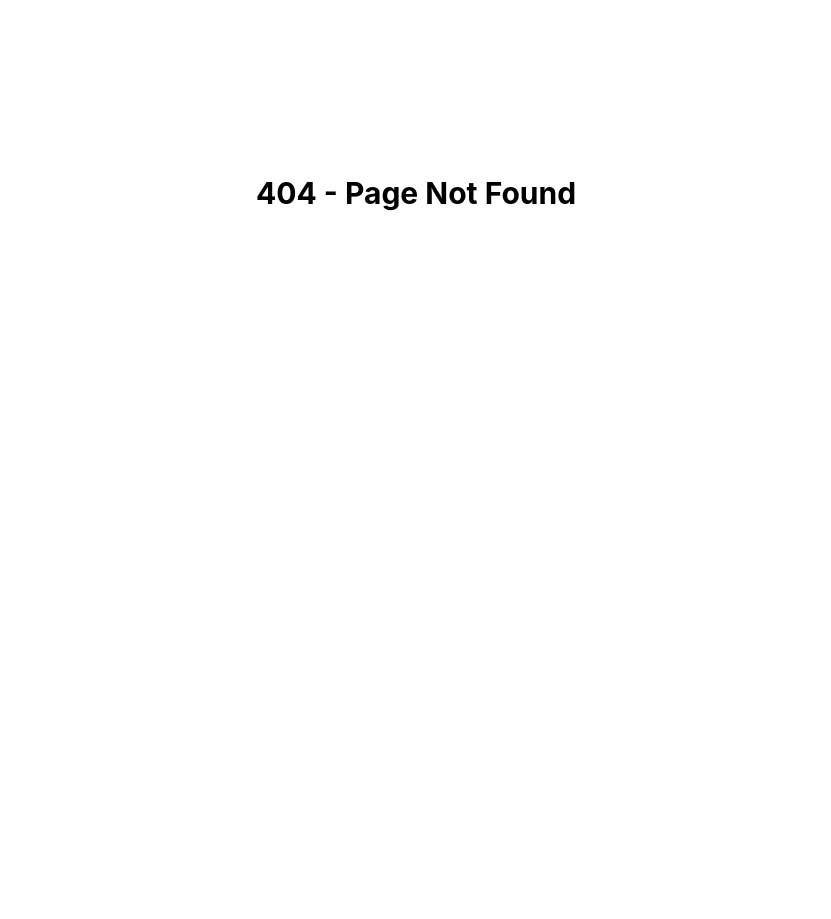
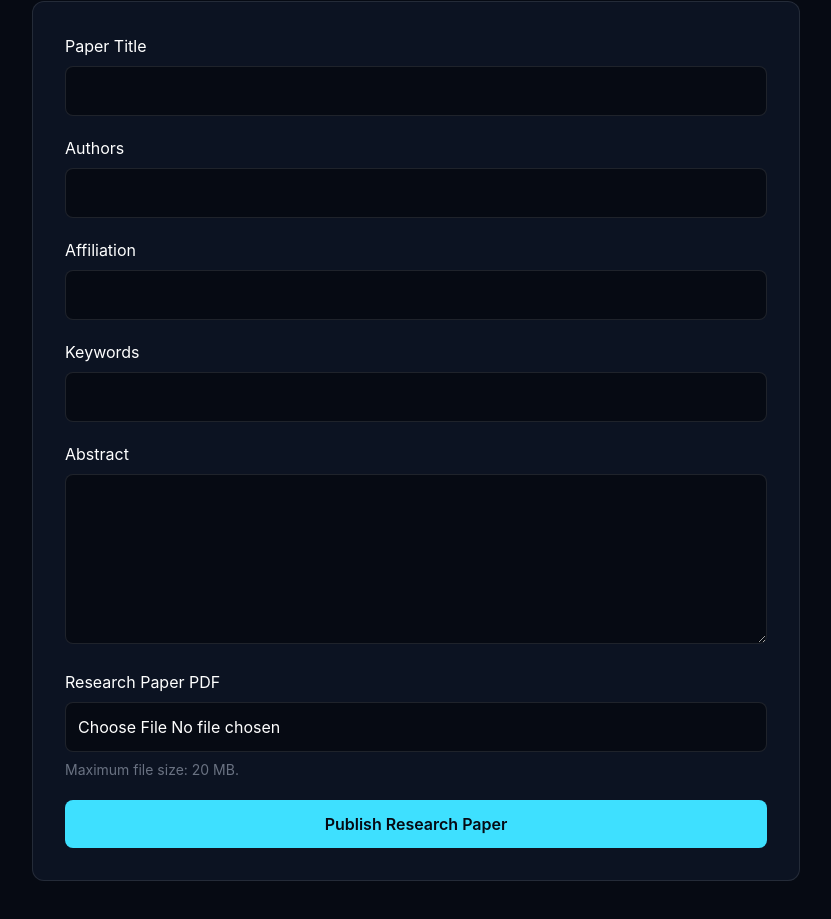
Before and after one commit to Nethra910/AeroSpace, a React app in the folder frontend/: page /admin/research-papers/publish in a window 1280 px wide. Before the commit this address had no page. Shown: the part 207-1126 px from the top of the page, without its empty margins (224-1055 px from the left). Before the commit the page ends 800 px from the top, so only its background shows below. Built offline with nearby package versions, Linux system fonts and the light colour scheme; the HTML template or start-up script is replaced by a standard one.

Commit message:
Added improvements

```diff
--- /dev/null
+++ b/frontend/src/pages/admin/AdminSubmitResearchPaper.jsx
@@ -0,0 +1,140 @@
+import { useState } from "react";
+import { useNavigate } from "react-router-dom";
+import {
+  uploadAdminResearchPaperPdf,
+  submitAdminResearchPaper,
+} from "../../services/researchPaperService";
+
+function AdminSubmitResearchPaper() {
+  const navigate = useNavigate();
+
+  const [formData, setFormData] = useState({
+    title: "",
+    abstract: "",
+    authors: "",
+    affiliation: "",
+    keywords: "",
+  });
+
+  const [file, setFile] = useState(null);
+  const [loading, setLoading] = useState(false);
+  const [error, setError] = useState("");
+
+  const handleChange = (e) => {
+    setFormData({
+      ...formData,
+      [e.target.name]: e.target.value,
+    });
+  };
+
+  const handleSubmit = async (e) => {
+    e.preventDefault();
+
+    if (!file) {
+      setError("Please select a PDF file.");
+      return;
+    }
+
+    try {
+      setLoading(true);
+      setError("");
+
+      const uploadResponse = await uploadAdminResearchPaperPdf(file);
+
+      await submitAdminResearchPaper({
+        ...formData,
+        pdf_url: uploadResponse.pdf_url,
+        cloudinary_public_id: uploadResponse.public_id,
+      });
+
+      alert("Research paper published successfully!");
+      navigate("/admin/research-papers");
+    } catch (err) {
+      setError(
+        err.response?.data?.detail || "Failed to publish research paper.",
+      );
+    } finally {
+      setLoading(false);
+    }
+  };
+
+  return (
+    <section className="min-h-screen bg-[#060A13] px-6 py-12 text-white">
+      <div className="mx-auto max-w-3xl">
+        <button
+          onClick={() => navigate("/admin/dashboard")}
+          className="mb-8 text-[#3EE0FF]"
+        >
+          ← Back to Dashboard
+        </button>
+
+        <h1 className="mb-3 text-3xl font-bold">Publish Research Paper</h1>
+
+        <p className="mb-8 text-gray-400">
+          Admin submissions are published immediately without approval.
+        </p>
+
+        <form
+          onSubmit={handleSubmit}
+          className="space-y-5 rounded-xl border border-white/10 bg-[#0C1322] p-8"
+        >
+          {[
+            ["title", "Paper Title"],
+            ["authors", "Authors"],
+            ["affiliation", "Affiliation"],
+            ["keywords", "Keywords"],
+          ].map(([name, label]) => (
+            <div key={name}>
+              <label className="mb-2 block">{label}</label>
+              <input
+                name={name}
+                value={formData[name]}
+                onChange={handleChange}
+                required
+                className="w-full rounded-lg border border-white/10 bg-[#060A13] p-3 outline-none focus:border-[#3EE0FF]"
+              />
+            </div>
+          ))}
+
+          <div>
+            <label className="mb-2 block">Abstract</label>
+            <textarea
+              name="abstract"
+              value={formData.abstract}
+              onChange={handleChange}
+              required
+              rows={6}
+              className="w-full rounded-lg border border-white/10 bg-[#060A13] p-3 outline-none focus:border-[#3EE0FF]"
+            />
+          </div>
+
+          <div>
+            <label className="mb-2 block">Research Paper PDF</label>
+            <input
+              type="file"
+              accept=".pdf,application/pdf"
+              onChange={(e) => setFile(e.target.files[0] || null)}
+              required
+              className="w-full rounded-lg border border-white/10 bg-[#060A13] p-3"
+            />
+            <p className="mt-2 text-sm text-gray-500">
+              Maximum file size: 20 MB.
+            </p>
+          </div>
+
+          {error && <p className="text-red-400">{error}</p>}
+
+          <button
+            type="submit"
+            disabled={loading}
+            className="w-full rounded-lg bg-[#3EE0FF] p-3 font-semibold text-[#060A13] disabled:opacity-50"
+          >
+            {loading ? "Publishing..." : "Publish Research Paper"}
+          </button>
+        </form>
+      </div>
+    </section>
+  );
+}
+
+export default AdminSubmitResearchPaper;
--- a/frontend/src/pages/admin/Dashboard.jsx
+++ b/frontend/src/pages/admin/Dashboard.jsx
@@ -68,19 +68,29 @@ function Dashboard() {
           </Link>
           <Link
             to="/admin/research-papers"
-            className="block rounded-xl border border-[#1D2940] bg-[#0C1322] p-6 transition hover:border-[#3EE0FF]"
+            className="rounded-xl border border-[#1D2940] bg-[#0C1322] p-6 transition hover:border-[#3EE0FF]"
           >
             <h2 className="text-xl font-semibold text-white">
               Research Papers
             </h2>
 
             <p className="mt-2 text-gray-400">
-              Review, approve, or reject user-submitted research papers.
+              Publish your own research papers instantly, review user
+              submissions, and manage published papers.
             </p>
 
             <span className="mt-4 inline-block text-[#3EE0FF]">
               Manage Papers →
             </span>
+          </Link>
+          <Link
+            to="/admin/research-papers/publish"
+            className="rounded-xl border border-white/10 bg-slate-900 p-8 hover:border-cyan-400"
+          >
+            <h2 className="text-xl font-semibold">Publish Research Paper</h2>
+            <p className="mt-3 text-slate-400">
+              Submit and publish research papers directly as admin.
+            </p>
           </Link>
         </div>
       </div>
--- a/frontend/src/pages/admin/Login.jsx
+++ b/frontend/src/pages/admin/Login.jsx
@@ -1,9 +1,11 @@
 import { useState } from "react";
-import { useNavigate } from "react-router-dom";
+import { useNavigate, useSearchParams } from "react-router-dom";
 import authService from "../../services/authService";
-import { useSearchParams } from "react-router-dom";
 
 function Login() {
+  const navigate = useNavigate();
+  const [searchParams] = useSearchParams();
+
   const [username, setUsername] = useState("");
   const [password, setPassword] = useState("");
   const [error, setError] = useState(
@@ -12,9 +14,6 @@ function Login() {
       : "",
   );
   const [loading, setLoading] = useState(false);
-  const [searchParams] = useSearchParams();
-
-  const navigate = useNavigate();
 
   const handleSubmit = async (e) => {
     e.preventDefault();
--- a/frontend/src/pages/admin/ResearchPaperManagement.jsx
+++ b/frontend/src/pages/admin/ResearchPaperManagement.jsx
@@ -4,12 +4,14 @@ import {
   reviewResearchPaper,
   deleteResearchPaper,
 } from "../../services/researchPaperService";
+import { useNavigate } from "react-router-dom";
 function ResearchPaperManagement() {
   const [papers, setPapers] = useState([]);
   const [loading, setLoading] = useState(true);
   const [error, setError] = useState("");
   const [processingId, setProcessingId] = useState(null);
   const [rejectionReason, setRejectionReason] = useState({});
+  const navigate = useNavigate();
 
   const [activeStatus, setActiveStatus] = useState("all");
 
@@ -92,7 +94,17 @@ function ResearchPaperManagement() {
   return (
     <div className="min-h-screen bg-[#060A13] px-6 py-10 text-white">
       <div className="mx-auto max-w-7xl">
-        <h1 className="mb-8 text-3xl font-bold">Research Paper Management</h1>
+        {/* <h1 className="mb-8 text-3xl font-bold">Research Paper Management</h1> */}
+        <div className="mb-8 flex flex-wrap items-center justify-between gap-4">
+          <h1 className="text-3xl font-bold">Research Paper Management</h1>
+
+          <button
+            onClick={() => navigate("/admin/research-papers/publish")}
+            className="rounded-lg bg-[#3EE0FF] px-5 py-3 font-semibold text-[#060A13] hover:bg-cyan-300"
+          >
+            + Publish Research Paper
+          </button>
+        </div>
         <div className="mb-8 flex flex-wrap gap-3">
           {["all", "pending", "approved", "rejected"].map((status) => (
             <button
--- a/frontend/src/routes/AppRoutes.jsx
+++ b/frontend/src/routes/AppRoutes.jsx
@@ -26,6 +26,7 @@ import UserProfile from "../pages/auth/UserProfile";
 import SubmitResearchPaper from "../pages/SubmitResearchPaper";
 import MySubmissions from "../pages/MySubmissions";
 import ResearchPaperManagement from "../pages/admin/ResearchPaperManagement";
+import AdminSubmitResearchPaper from "../pages/admin/AdminSubmitResearchPaper";
 function AppRoutes() {
   return (
     <Routes>
@@ -73,6 +74,10 @@ function AppRoutes() {
           element={<ResearchPaperManagement />}
         />
       </Route>
+      <Route
+        path="/admin/research-papers/publish"
+        element={<AdminSubmitResearchPaper />}
+      />
 
       <Route path="*" element={<NotFound />} />
     </Routes>
--- a/frontend/src/services/researchPaperService.js
+++ b/frontend/src/services/researchPaperService.js
@@ -85,3 +85,22 @@ export const deleteResearchPaper = async (paperId) => {
 
   return response.data;
 };
+
+export const uploadAdminResearchPaperPdf = async (file) => {
+  const formData = new FormData();
+  formData.append("file", file);
+
+  const response = await api.post("/admin/research-papers/upload", formData, {
+    headers: {
+      "Content-Type": "multipart/form-data",
+    },
+  });
+
+  return response.data;
+};
+
+export const submitAdminResearchPaper = async (paperData) => {
+  const response = await api.post("/admin/research-papers/", paperData);
+
+  return response.data;
+};
```
Also changed, not shown: 1 other file (tests, documents, lock files or other folders).
